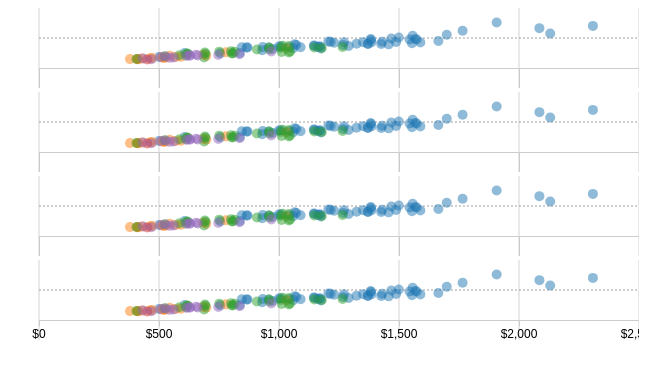
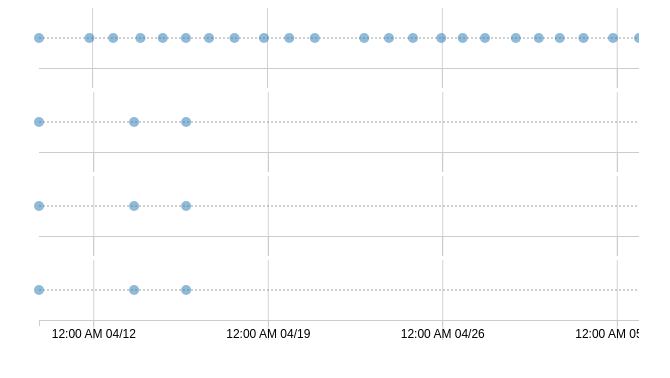
Before and after one commit to EyeOfThingsBerkeley/EyeOfThingsBerkeley.github.io, a plain HTML site: page Graphs/Gender_Scatter_Malina2/index2.html in a window 1280 px wide. Shown: the whole page, without its empty margins (69-739 px from the left). Drawn offline with Linux system fonts and the light colour scheme.

Commit message:
updated graph

```diff
--- a/Graphs/Gender_Scatter_Malina2/index2.html
+++ b/Graphs/Gender_Scatter_Malina2/index2.html
@@ -104,7 +104,7 @@
             //             .append("svg")
             //             .attr("width", w)
             //             .attr("height", h);
-        function makeGraphs(hasAxis){
+        function makeGraphs(hasAxis, data_in, old_max, old_min){
             function startGraphic(w,h,margin,svg) {
 
               //Small functoin that allows to set defaults for values easily
@@ -133,15 +133,30 @@
             //load data from external JSON file
             // d3.json("data/gender_pay_2013.json", function (gender_pay) {
 
-            d3.json("data/gender_pay_all.json", function (gender_pay) {
+            //d3.json(data_in, function (event_show) {
+
+            //Process data
+            data_in.forEach(function(d) { d.time = new Date(Date.parse(d.time)); });
+
+            var xMin = d3.min(data_in, function(d){ return Math.min(d.time); });
+            var xMax = d3.max(data_in, function(d){ return Math.max(d.time); });
+            if (old_max !== false){
+                if (old_min < xMin){
+                    xMin = old_min}
+                if (old_max > xMax){
+                    xMax = old_max}
+            }
+            console.log(data_in)
+            var timeFormat = d3.time.format("%I:%M %p %m/%d");
 
             // padding
             var padding = 80;
 
             //Create scales for X and Y axes
-            var xScale = d3.scale.linear()
-                 .domain([0, 2500])
-                 .range([margin.left, w - margin.right]);
+            var xScale = d3.time.scale()
+                .domain([xMin, xMax])
+                .range([margin.left, w - margin.right]);
+
 
             var yScale = d3.scale.linear()
                      .domain([0, 2500])
@@ -153,7 +168,8 @@
                   .scale(xScale)
                   .orient("bottom")
                   .ticks(5)
-                  .tickFormat(function(d) { return "$" + commasFormatter(d); }); //format as $, with commas for thousands
+                  .tickFormat(timeFormat);
+                  //.tickFormat(function(d) { return "$" + commasFormatter(d); }); //format as $, with commas for thousands
             var emptyAxis = d3.svg.axis()
                   .scale(xScale)
                   .orient("bottom")
@@ -164,8 +180,8 @@
             var yAxis = d3.svg.axis()
                   .scale(yScale)
                   .orient("left")
-                  .ticks(5)
-                  .tickFormat(function(d) { return "$" + commasFormatter(d); }); //format as $, with commas for thousands
+                  .ticks(5);
+                  //.tickFormat(function(d) { return "$" + commasFormatter(d); }); //format as $, with commas for thousands
 
             function make_x_axis() {
                   return d3.svg.axis()
@@ -217,8 +233,8 @@
 
 // add equal pay line
     svg.append("line")
-        .attr("x1", xScale(0))
-        .attr("x2", xScale(2500))
+        .attr("x1", xScale(xMin))
+        .attr("x2", xScale(xMax))
         .attr("y1", yScale(1250))
         .attr("y2", yScale(1250))
         .style("stroke", "gray")
@@ -273,18 +289,21 @@
 
 
      //add circles
+            //data_in['event'] = data_in['event'].map(Number)
+            //data_in['time'] = data_in['time'].map(Number)
+            //parse = d3.time.format("%d-%m-%Y-%H-%M").parse
                 svg.selectAll("circle")
-                    .data(gender_pay.filter(function (d) { return (d.year==2012); })) //filter to display just data for 2012
+                    .data(data_in) //filter to display just data for 2012 .filter(function (d) { return (d.year==2015); })
                     .enter()
                     .append("circle")
                     .attr("class", "circle")
-                    .attr("cx", function (d) { return xScale(d.m_salary); })
-                    .attr("cy", function (d) { return yScale(d.w_salary); })
+                    .attr("cx", function (d) { return xScale(d.time); })
+                    .attr("cy", function (d) { return yScale(d.event);})  //yScale(d.event)
                     .attr("r", 5) //removed function to handle nulls, as they are no longer present
-                    .attr("fill", function(d) { return d.color = color(d.type); })
+                    .attr("fill", function(d) { return d.color = color(d.event); })
                     .attr("opacity", 0.5)
                     .on("mouseover", function(d) {
-                        tooltip.html(d.occupation)
+                        tooltip.html(d.activity)
                             .style("visibility", "visible")
                             .style("left", (d3.event.pageX + 10) + "px")
                                .style("top", (d3.event.pageY + 10) + "px");
@@ -353,13 +372,67 @@
                     //         .text("2013")
                     // });
 
-  });
+  //});
+                return [xMax, xMin]
 };
 
-makeGraphs(false);
-makeGraphs(false);
-makeGraphs(false);
-makeGraphs(true);
+var data =  [{time:'Thu 9 Apr 2015 20:30:09 GMT +0',event:1250,activity:' weather rises'},
+ {time:'Sat 11 Apr 2015 20:57:25 GMT +0',event:1250,activity:' weather rises'},
+ {time:'Sun 12 Apr 2015 19:46:30 GMT +0',event:1250,activity:' weather rises'},
+ {time:'Mon 13 Apr 2015 21:56:24 GMT +0',event:1250,activity:' weather rises'},
+ {time:'Tue 14 Apr 2015 19:24:33 GMT +0',event:1250,activity:' weather rises'},
+ {time:'Wed 15 Apr 2015 17:38:50 GMT +0',event:1250,activity:' weather rises'},
+ {time:'Thu 16 Apr 2015 15:52:27 GMT +0',event:1250,activity:' weather rises'},
+ {time:'Fri 17 Apr 2015 16:18:38 GMT +0',event:1250,activity:' weather rises'},
+ {time:'Sat 18 Apr 2015 20:37:42 GMT +0',event:1250,activity:' weather rises'},
+ {time:'Sun 19 Apr 2015 20:57:06 GMT +0',event:1250,activity:' weather rises'},
+ {time:'Mon 20 Apr 2015 21:28:47 GMT +0',event:1250,activity:' weather rises'},
+ {time:'Wed 22 Apr 2015 20:55:32 GMT +0',event:1250,activity:' weather rises'},
+ {time:'Thu 23 Apr 2015 20:43:03 GMT +0',event:1250,activity:' weather rises'},
+ {time:'Fri 24 Apr 2015 19:47:07 GMT +0',event:1250,activity:' weather rises'},
+ {time:'Sat 25 Apr 2015 22:58:24 GMT +0',event:1250,activity:' weather rises'},
+ {time:'Sun 26 Apr 2015 19:32:38 GMT +0',event:1250,activity:' weather rises'},
+ {time:'Mon 27 Apr 2015 17:00:44 GMT +0',event:1250,activity:' weather rises'},
+ {time:'Tue 28 Apr 2015 22:37:18 GMT +0',event:1250,activity:' weather rises'},
+ {time:'Wed 29 Apr 2015 20:41:16 GMT +0',event:1250,activity:' weather rises'},
+ {time:'Thu 30 Apr 2015 16:47:44 GMT +0',event:1250,activity:' weather rises'},
+ {time:'Fri 1 May 2015 15:36:15 GMT +0',event:1250,activity:' weather rises'},
+ {time:'Sat 2 May 2015 20:00:41 GMT +0',event:1250,activity:' weather rises'},
+ {time:'Sun 3 May 2015 20:57:00 GMT +0',event:1250,activity:' weather rises'}]
+
+    //[{'time':"Thu 9 Apr 2015 19:14:30 GMT +0", 'event':1250, 'activity':'test'}, {'time':"Mon 13 Apr 2015 14:46:49 GMT +0", 'event':1250, 'activity':'test'}, {'time':"Wed 15 Apr 2015 16:54:25 GMT +0", 'event':1250, 'activity':'test'}]
+
+var data1 = [{'time':"Thu 9 Apr 2015 19:14:30 GMT +0", 'event':1250, 'activity':'test'}, {'time':"Mon 13 Apr 2015 14:46:49 GMT +0", 'event':1250, 'activity':'test'}, {'time':"Wed 15 Apr 2015 16:54:25 GMT +0", 'event':1250, 'activity':'test'}]
+
+var data2 = [{'time':"Thu 9 Apr 2015 19:14:30 GMT +0", 'event':1250, 'activity':'test'}, {'time':"Mon 13 Apr 2015 14:46:49 GMT +0", 'event':1250, 'activity':'test'}, {'time':"Wed 15 Apr 2015 16:54:25 GMT +0", 'event':1250, 'activity':'test'}]
+
+var data3 = [{'time':"Thu 9 Apr 2015 19:14:30 GMT +0", 'event':1250, 'activity':'test'}, {'time':"Mon 13 Apr 2015 14:46:49 GMT +0", 'event':1250, 'activity':'test'}, {'time':"Wed 15 Apr 2015 16:54:25 GMT +0", 'event':1250, 'activity':'test'}]
+
+//'09-04-2015-19-14' '13-04-2015-4-46'  '15-04-2015-16-54'
+
+    //{'time':["1", "2", "3", "4", "5", "6", "7", "8", "9", "10", "11", "12"],'event':["1250", "1250", "1250", "1250", "1250", "1250", "1250", "1250", "1250", "1250", "1250", "1250"], 'activity':'test'}
+
+//["Thu 9 Apr 2015 19:14:30 GMT +0", "Mon 13 Apr 2015 14:46:49 GMT +0", "Wed 15 Apr 2015 16:54:25 GMT +0", "Thu 16 Apr 2015 15:53:46 GMT +0", "Mon 20 Apr 2015 14:12:28 GMT +0", "Tue 21 Apr 2015 14:11:04 GMT +0", "Thu 23 Apr 2015 15:40:08 GMT +0", "Mon 27 Apr 2015 13:55:25 GMT +0", "Tue 28 Apr 2015 16:33:37 GMT +0", "Wed 29 Apr 2015 14:05:11 GMT +0", "Thu 30 Apr 2015 15:59:09 GMT +0", "Fri 1 May 2015 14:02:32 GMT +0"]
+var old_max = false
+var old_min = false
+result = makeGraphs(false, data,old_max, old_min);
+old_max = result[0]
+old_min = result[1]
+console.log(old_max, old_min)
+result = makeGraphs(false, data1,old_max, old_min);
+old_max = result[0]
+old_min = result[1]
+console.log(old_max, old_min)
+result = makeGraphs(false, data2,old_max, old_min);
+old_max = result[0]
+old_min = result[1]
+console.log(old_max, old_min)
+result = makeGraphs(true, data3,old_max, old_min);
+old_max = result[0]
+old_min = result[1]
+console.log(old_max, old_min)
+
+
 
     </script>
 
```
